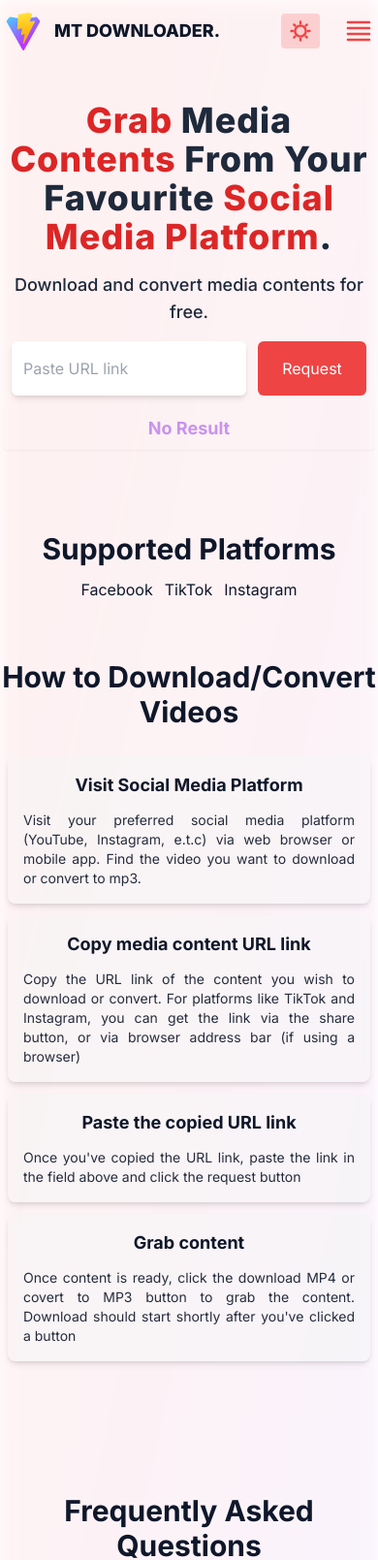
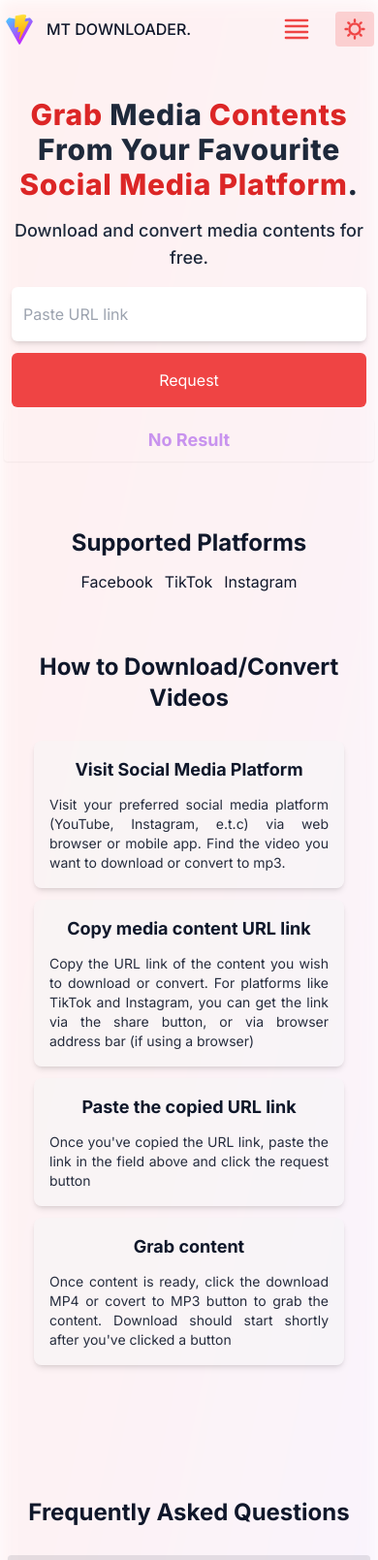
Before and after one commit to elvis-ndubuisi/media-downloader, a website built with Vite: page index.html in a window 390 px wide. Shown: the top 1609 px of the page at 97% size. Built offline with nearby package versions, Linux system fonts and the light colour scheme.

Commit message:
visual change

```diff
--- a/index.html
+++ b/index.html
@@ -30,9 +30,11 @@
           <img
             src="/vite.svg"
             alt="downloder"
-            class="w-10 h-10 object-cover object-center overflow-hidden rounded-full"
+            class="w-8 h-8 md:w-10 md:h-10 object-cover object-center overflow-hidden rounded-full"
           />
-          <h1 class="font-extrabold text-lg uppercase">MT Downloader.</h1>
+          <h1 class="font-medium md:font-extrabold md:text-lg uppercase">
+            MT Downloader.
+          </h1>
         </a>
 
         <div class="flex items-center space-x-6">
@@ -49,6 +51,41 @@
             <a href="" class="hover:text-red-500 active:text-red-500">TikTok</a>
           </nav>
 
+          <div
+            class="md:hidden grid place-content-center place-items-center"
+            id="toggleNav"
+          >
+            <!-- Open svg -->
+            <svg
+              xmlns="http://www.w3.org/2000/svg"
+              fill="none"
+              viewBox="0 0 24 24"
+              stroke-width="1.5"
+              stroke="currentColor"
+              class="w-8 h-8 stroke-2 text-red-500 cursor-pointer"
+              id="open"
+            >
+              <path
+                stroke-linecap="round"
+                stroke-linejoin="round"
+                d="M3.75 5.25h16.5m-16.5 4.5h16.5m-16.5 4.5h16.5m-16.5 4.5h16.5"
+              />
+            </svg>
+            <!-- Close svg -->
+            <svg
+              xmlns="http://www.w3.org/2000/svg"
+              viewBox="0 0 24 24"
+              fill="currentColor"
+              class="w-8 h-8 stroke-2 text-red-500 cursor-pointer hidden"
+              id="close"
+            >
+              <path
+                fill-rule="evenodd"
+                d="M5.47 5.47a.75.75 0 011.06 0L12 10.94l5.47-5.47a.75.75 0 111.06 1.06L13.06 12l5.47 5.47a.75.75 0 11-1.06 1.06L12 13.06l-5.47 5.47a.75.75 0 01-1.06-1.06L10.94 12 5.47 6.53a.75.75 0 010-1.06z"
+                clip-rule="evenodd"
+              />
+            </svg>
+          </div>
           <div class="flex items-center gap-3">
             <a
               href="twitter"
@@ -101,7 +138,7 @@
               </svg>
             </button>
             <ul
-              class="absolute z-50 top-full right-0 rounded-lg shadow-lg overflow-hidden w-32 py-1 text-sm font-semibold bg-white/10 hidden"
+              class="absolute z-50 top-full right-0 rounded-lg shadow-lg overflow-hidden w-32 py-1 text-sm font-semibold bg-neutral-800 text-white dark:bg-white dark:text-slate-900 hidden"
               aria-orientation="vertical"
               role="listbox"
               id="themeOptions"
@@ -171,41 +208,6 @@
               </li>
             </ul>
           </div>
-          <div
-            class="md:hidden grid place-content-center place-items-center"
-            id="toggleNav"
-          >
-            <!-- Open svg -->
-            <svg
-              xmlns="http://www.w3.org/2000/svg"
-              fill="none"
-              viewBox="0 0 24 24"
-              stroke-width="1.5"
-              stroke="currentColor"
-              class="w-8 h-8 stroke-2 text-red-500 cursor-pointer"
-              id="open"
-            >
-              <path
-                stroke-linecap="round"
-                stroke-linejoin="round"
-                d="M3.75 5.25h16.5m-16.5 4.5h16.5m-16.5 4.5h16.5m-16.5 4.5h16.5"
-              />
-            </svg>
-            <!-- Close svg -->
-            <svg
-              xmlns="http://www.w3.org/2000/svg"
-              viewBox="0 0 24 24"
-              fill="currentColor"
-              class="w-8 h-8 stroke-2 text-red-500 cursor-pointer hidden"
-              id="close"
-            >
-              <path
-                fill-rule="evenodd"
-                d="M5.47 5.47a.75.75 0 011.06 0L12 10.94l5.47-5.47a.75.75 0 111.06 1.06L13.06 12l5.47 5.47a.75.75 0 11-1.06 1.06L12 13.06l-5.47 5.47a.75.75 0 01-1.06-1.06L10.94 12 5.47 6.53a.75.75 0 010-1.06z"
-                clip-rule="evenodd"
-              />
-            </svg>
-          </div>
         </div>
       </div>
     </header>
@@ -224,9 +226,9 @@
           autoplay
         ></lottie-player>
       </div>
-      <div class="h-96">
+      <div class="min-h-[24rem]">
         <h1
-          class="font-extrabold md:font-bold text-4xl md:text-5xl lg:text-5xl tracking-wide catipalize max-w-2xl text-center selection:bg-none"
+          class="font-extrabold md:font-bold text-3xl md:text-4xl lg:text-5xl tracking-wide catipalize max-w-2xl text-center selection:bg-none"
         >
           <span class="text-red-600 font-extrabold">Grab</span> Media
           <span class="text-red-600 font-extrabold">Contents</span> From Your
@@ -238,7 +240,9 @@
           Download and convert media contents for free.
         </p>
 
-        <form class="flex items-stretch justify-center gap-3 px-2">
+        <form
+          class="flex flex-col md:flex-row items-stretch justify-center gap-3 px-2"
+        >
           <label for="field" class="sr-only">Url input field</label>
           <input
             type="text"
@@ -248,7 +252,7 @@
           />
           <button
             type="submit"
-            class="min-w-[7rem] rounded-md bg-red-500 fond-bold text-white"
+            class="min-w-[7rem] px-3 py-4 rounded-md bg-red-500 fond-bold text-white"
           >
             Request
           </button>
@@ -279,7 +283,7 @@
 
     <!-- Supported platform -->
     <section class="max-w-7xl mx-auto my-5 py-5">
-      <h2 class="font-bold text-3xl capitalize text-center mb-3">
+      <h2 class="font-bold text-2xl md:text-3xl capitalize text-center mb-3">
         Supported Platforms
       </h2>
 
@@ -294,14 +298,14 @@
 
     <!-- How to download/convert -->
     <section class="max-w-7xl mx-auto my-5 py-5">
-      <h2 class="text-center font-bold text-3xl mb-3">
+      <h2 class="text-center font-bold text-2xl md:text-3xl mb-3">
         How to Download/Convert Videos
       </h2>
       <div
-        class="py-4 px-2 grid grid-cols-1 md:grid-cols-2 lg:grid-cols-4 max-w-6xl mx-auto gap-3"
+        class="py-4 px-2 grid md:grid-cols-2 lg:grid-cols-4 max-w-6xl mx-auto gap-3 justify-center"
       >
         <div
-          class="bg-gray-100/40 p-4 rounded-lg shadow-md dark:bg-neutral-700/40 dark:border dark:border-red-500"
+          class="bg-gray-100/40 p-4 rounded-lg shadow-md dark:bg-neutral-700/40 dark:border dark:border-gray-100 max-w-xs"
         >
           <h3 class="block text-lg font-bold mb-3 text-center">
             Visit Social Media Platform
@@ -313,7 +317,7 @@
           </p>
         </div>
         <div
-          class="bg-gray-100/40 p-4 rounded-lg shadow-md dark:bg-neutral-700/40 dark:border dark:border-red-500"
+          class="bg-gray-100/40 p-4 rounded-lg shadow-md dark:bg-neutral-700/40 dark:border dark:border-gray-100 max-w-xs"
         >
           <h3 class="block text-lg font-bold mb-3 text-center">
             Copy media content URL link
@@ -325,7 +329,7 @@
           </p>
         </div>
         <div
-          class="bg-gray-100/40 p-4 rounded-lg shadow-md dark:bg-neutral-700/40 dark:border dark:border-red-500"
+          class="bg-gray-100/40 p-4 rounded-lg shadow-md dark:bg-neutral-700/40 dark:border dark:border-gray-100 max-w-xs"
         >
           <h3 class="block text-lg font-bold mb-3 text-center">
             Paste the copied URL link
@@ -336,7 +340,7 @@
           </p>
         </div>
         <div
-          class="bg-gray-100/40 p-4 rounded-lg shadow-md dark:bg-neutral-700/40 dark:border dark:border-red-500"
+          class="bg-gray-100/40 p-4 rounded-lg shadow-md dark:bg-neutral-700/40 dark:border dark:border-gray-100 max-w-xs"
         >
           <h3 class="block text-lg font-bold mb-3 text-center">Grab content</h3>
           <p class="text-sm opacity-90 text-justify">
@@ -353,10 +357,10 @@
 
     <!-- Frequently asked questions -->
     <section class="max-w-7xl mx-auto my-5 py-5">
-      <h3 class="text-center font-bold text-3xl mb-3">
+      <h3 class="text-center font-bold text-2xl md:text-3xl mb-3">
         Frequently Asked Questions
       </h3>
-      <div class="flex flex-col justify-end mx-auto max-w-3xl gap-3 py-4">
+      <div class="flex flex-col justify-end mx-auto max-w-3xl gap-3 py-4 px-2">
         <div class="group cursor-pointer accordion">
           <div
             class="flex h-12 items-center justify-between rounded shadow-sm bg-slate-900/10 dark:bg-neutral-900/80 p-3 text-slate-900 dark:text-gray-100 font-medium hover:bg-slate-900/20 transition-colors selection:bg-none"
@@ -376,7 +380,7 @@
             </svg>
           </div>
           <p
-            class="p-4 text-[0.95rem] tracking-tight hidden group-[.active]:block"
+            class="p-4 text-sm text-justify md:text-left leading-tight md:text-[0.95rem] tracking-tight hidden group-[.active]:block"
           >
             Lorem, ipsum dolor sit amet consectetur adipisicing elit. Ex
             doloribus tempore maiores obcaecati dolorum nesciunt quod commodi
@@ -391,7 +395,9 @@
     <footer
       class="bg-neutral-900 text-white dark:bg-neutral-900/60 py-4 w-full mt-9 text-sm"
     >
-      <div class="max-w-7xl mx-auto flex items-start justify-between px-2 pb-4">
+      <div
+        class="max-w-7xl mx-auto flex flex-col items-center gap-3 md:flex-row md:items-start justify-between px-2 pb-4"
+      >
         <div>
           <h4 class="font-bold text-lg uppercase mb-1">md downloder</h4>
         </div>
```
